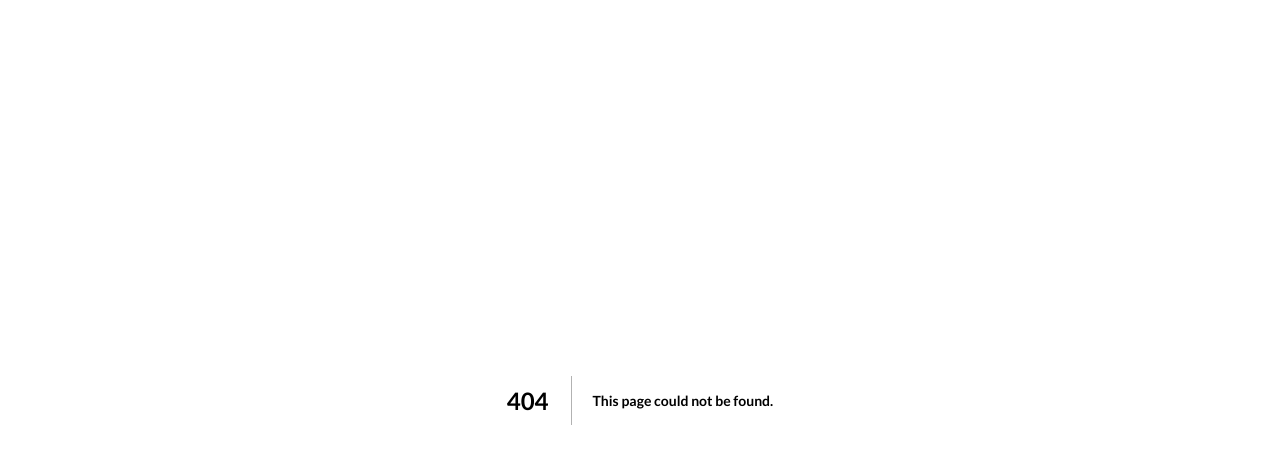
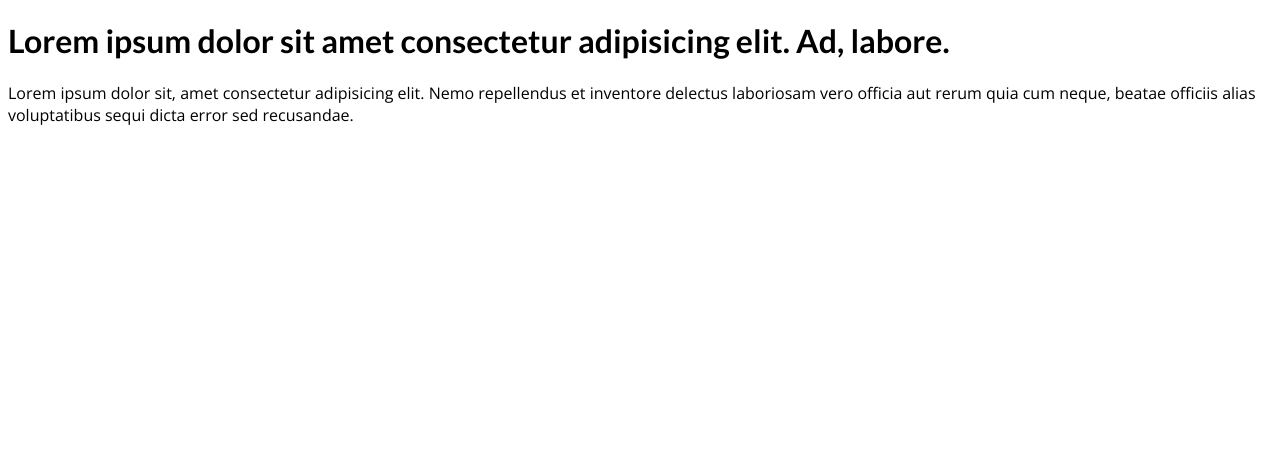
Before and after one commit to MuhammadAkbar11/nextjs-react-complete-guide, a Next.js app: page /clients/1/1 in a window 1280 px wide. Before the commit this address had no page. Shown: the top 450 px of the page. Built offline with nearby package versions, Linux system fonts and the light colour scheme.

Commit message:
Lecture III - Building Nested Dynamic Routes & Paths

```diff
--- /dev/null
+++ b/pages/clients/[id]/[clientProjectId].js
@@ -0,0 +1,23 @@
+import { useRouter } from "next/router";
+
+function SelectedClientProjectPage() {
+  const router = useRouter();
+
+  console.log(router);
+  return (
+    <div>
+      <h1>
+        Lorem ipsum dolor sit amet consectetur adipisicing elit. Ad, labore.
+      </h1>
+
+      <p>
+        Lorem ipsum dolor sit, amet consectetur adipisicing elit. Nemo
+        repellendus et inventore delectus laboriosam vero officia aut rerum quia
+        cum neque, beatae officiis alias voluptatibus sequi dicta error sed
+        recusandae.
+      </p>
+    </div>
+  );
+}
+
+export default SelectedClientProjectPage;
```
Also changed, not shown: pages/clients/[id]/index.js (added, +11 -0 lines), pages/clients/index.js (added, +9 -0 lines).
